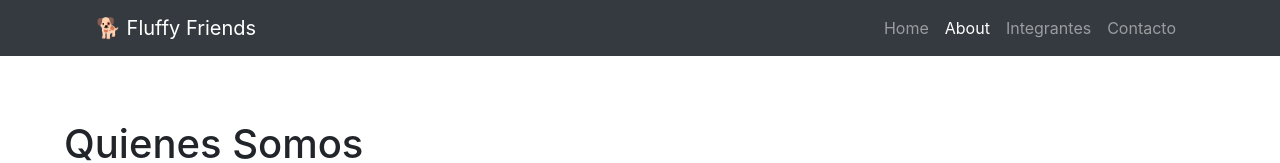
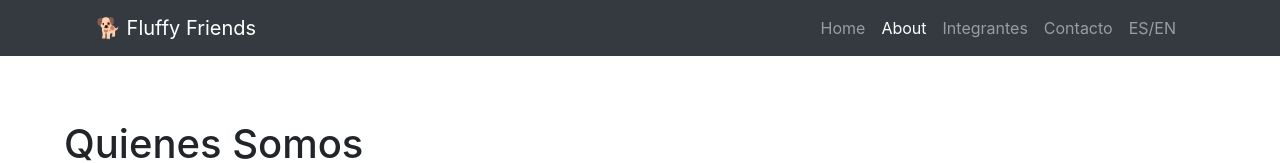
Before and after one commit to MiguelGT98/WebApps2020Project, a website: page about/index.html in a window 1280 px wide. Shown: the top 163 px of the page. Drawn offline with nearby package versions, Linux system fonts and the light colour scheme.

Commit message:
Added switch language link to all navbars.

```diff
--- a/about/index.html
+++ b/about/index.html
@@ -39,7 +39,9 @@
           <li class="nav-item">
             <a class="nav-link" href="../contacto/index.html">Contacto</a>
           </li>
-        </ul>
+        <li class="nav-item">
+            <a class="nav-link" href="#">ES/EN</a>
+          </li></ul>
       </div>
     </nav>
 
```
Also changed, not shown: app/friend/id/index.html (+3 -1 lines), app/friends/index.html (+3 -1 lines), app/index.html (+3 -1 lines), app/new/index.html (+3 -1 lines), app/profile/index.html (+3 -1 lines), contacto/index.html (+3 -1 lines), index.html (+3 -1 lines), integrantes/index.html (+3 -1 lines), login/index.html (+3 -1 lines), registro/index.html (+3 -1 lines).
